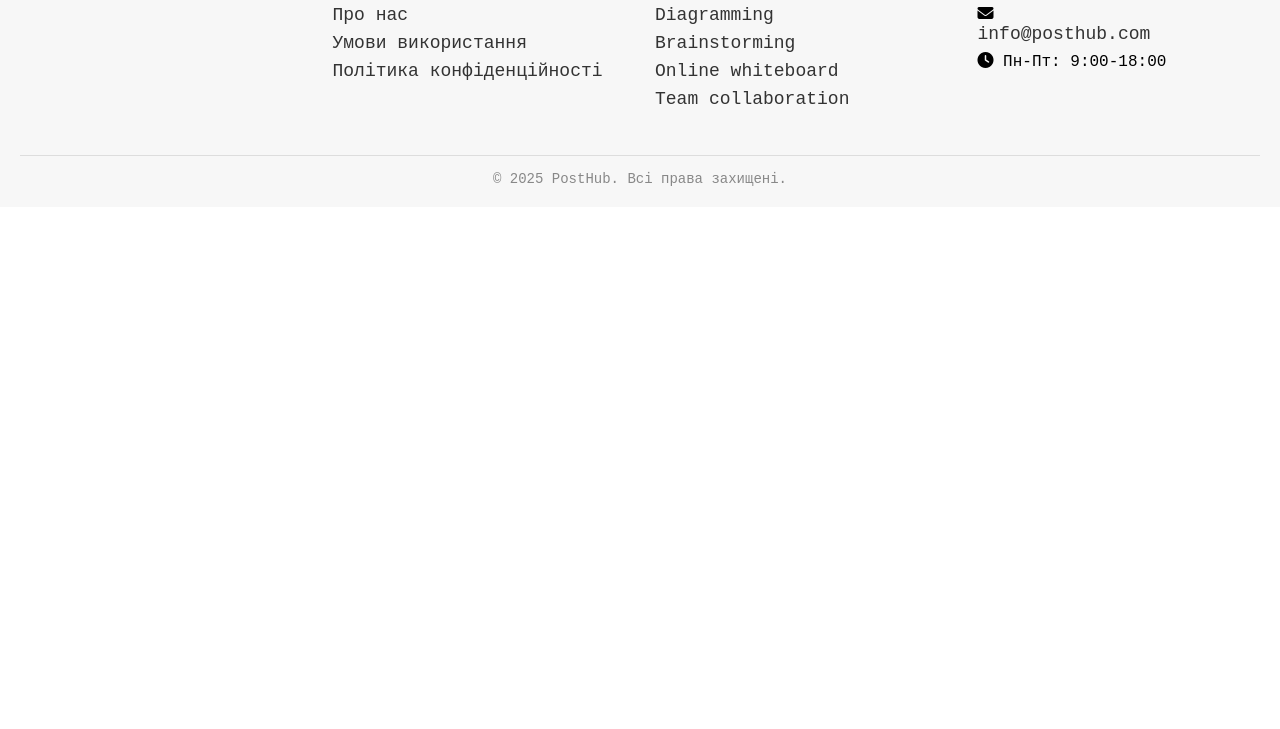
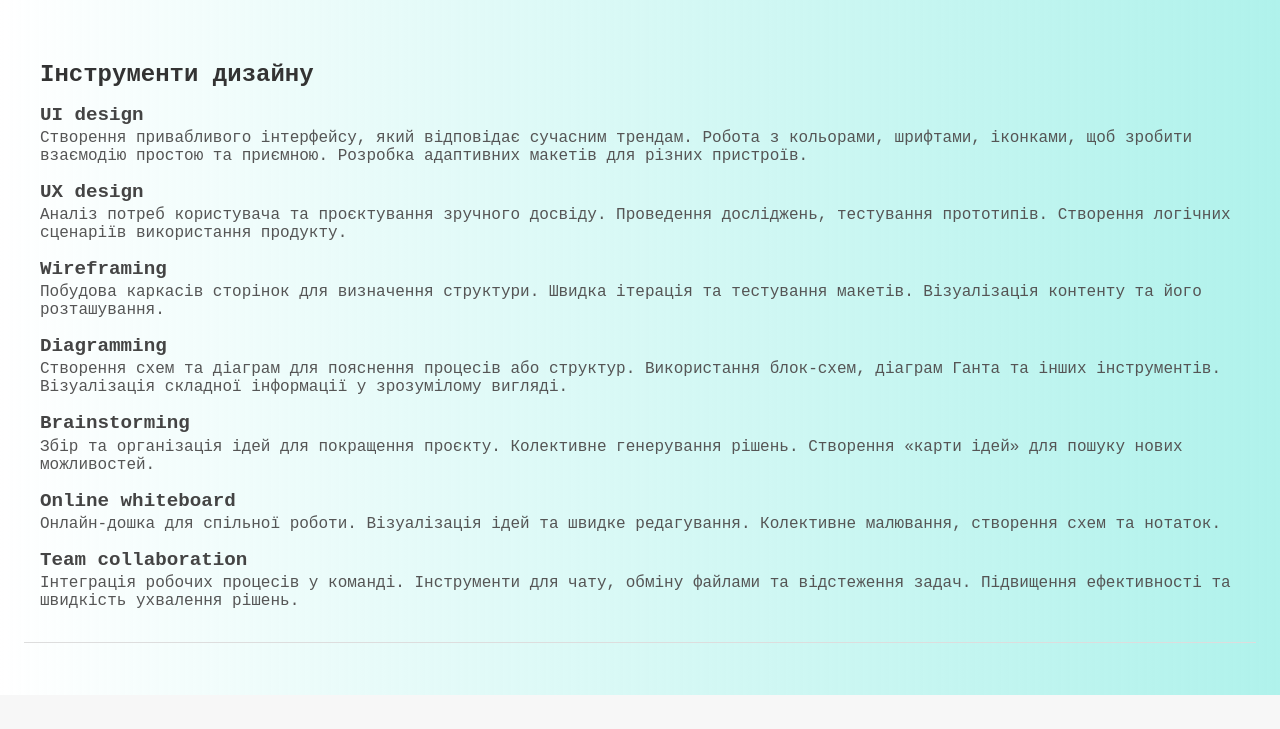
Before and after one commit to Georg2005/Dyploma, a plain HTML site: page test.html in a window 1280 px wide. Shown: the part 593-1322 px from the top of the page. Before the commit the page ends 800 px from the top, so only its background shows below. Drawn offline with Linux system fonts and the light colour scheme.

Commit message:
final commit

```diff
--- /dev/null
+++ b/data.json
@@ -0,0 +1,47 @@
+ {
+    "aboutUs": {
+      "title": "Про нас",
+      "content": "PostHub – це сучасна онлайн-платформа, створена для зручного обміну оголошеннями та інформацією..."
+    },
+    "termsOfUse": {
+      "title": "Умови використання",
+      "content": "Тут ви знайдете всі правила користування сайтом PostHub..."
+    },
+    "privacyPolicy": {
+      "title": "Політика конфіденційності",
+      "content": "Наша політика конфіденційності пояснює, як ми збираємо, використовуємо та захищаємо ваші дані..."
+    },
+    "designTools": {
+      "title": "Інструменти дизайну",
+      "items": [
+        {
+          "name": "UI design",
+          "description": "Створення привабливого інтерфейсу, який відповідає сучасним трендам. Робота з кольорами, шрифтами, іконками, щоб зробити взаємодію простою та приємною. Розробка адаптивних макетів для різних пристроїв."
+        },
+        {
+          "name": "UX design",
+          "description": "Аналіз потреб користувача та проєктування зручного досвіду. Проведення досліджень, тестування прототипів. Створення логічних сценаріїв використання продукту."
+        },
+        {
+          "name": "Wireframing",
+          "description": "Побудова каркасів сторінок для визначення структури. Швидка ітерація та тестування макетів. Візуалізація контенту та його розташування."
+        },
+        {
+          "name": "Diagramming",
+          "description": "Створення схем та діаграм для пояснення процесів або структур. Використання блок-схем, діаграм Ганта та інших інструментів. Візуалізація складної інформації у зрозумілому вигляді."
+        },
+        {
+          "name": "Brainstorming",
+          "description": "Збір та організація ідей для покращення проєкту. Колективне генерування рішень. Створення «карти ідей» для пошуку нових можливостей."
+        },
+        {
+          "name": "Online whiteboard",
+          "description": "Онлайн-дошка для спільної роботи. Візуалізація ідей та швидке редагування. Колективне малювання, створення схем та нотаток."
+        },
+        {
+          "name": "Team collaboration",
+          "description": "Інтеграція робочих процесів у команді. Інструменти для чату, обміну файлами та відстеження задач. Підвищення ефективності та швидкість ухвалення рішень."
+        }
+      ]
+    }
+  }
--- a/script_ad.js
+++ b/script_ad.js
@@ -50,7 +50,6 @@ function renderAds(ads) {
   const oldTitle = document.querySelector(".ads-category-title");
   if (oldTitle) oldTitle.remove();
 
-  // Категорія виводиться один раз
   if (currentCategory) {
     const categoryTitle = document.createElement("h2");
     categoryTitle.className = "ads-category-title";
@@ -65,7 +64,6 @@ function renderAds(ads) {
     const card = document.createElement("div");
     card.className = "ad-card";
 
-    // Слайдер зображень
     let sliderImages = ad.images
       .map(
         (img, index) => `
@@ -86,7 +84,6 @@ function renderAds(ads) {
        </div>
      `;
 
-    // Контент оголошення
     const content = `
        <div class="ad-card-content">
          <div class="ad-title">${ad.title}</div>
@@ -100,7 +97,6 @@ function renderAds(ads) {
     container.appendChild(card);
   });
 
-  // Логіка слайдера для кожного оголошення
   document.querySelectorAll(".ad-slider").forEach((slider) => {
     const images = slider.querySelectorAll("img");
     let current = 0;
--- a/test.html
+++ b/test.html
@@ -25,10 +25,10 @@
       </div>
     </nav>
     <main>
-      <div class="text">
-        <h2>Ця сторінка ще знаходиться на стадії розробки.</h2>
-        <p>Вибачте за тимчасові незручності!</p>
-      </div>
+      <div id="about" class="section"></div>
+      <div id="rules" class="section"></div>
+      <div id="politicy" class="section"></div>
+      <div id="design-tools" class="section"></div>
     </main>
     <footer class="footer" id="contact">
       <div class="footer-columns">
@@ -65,14 +65,14 @@
         <div class="footer-column">
           <h4>Інструменти дизайну</h4>
           <ul>
-            <li><a href="test.html#ui-design">UI design</a></li>
-            <li><a href="test.html#ux-design">UX design</a></li>
-            <li><a href="test.html#wireframing">Wireframing</a></li>
-            <li><a href="test.html#diagramming">Diagramming</a></li>
-            <li><a href="test.html#brainstorming">Brainstorming</a></li>
-            <li><a href="test.html#online-whiteboard">Online whiteboard</a></li>
+            <li><a href="test.html#design-tools">UI design</a></li>
+            <li><a href="test.html#design-tools">UX design</a></li>
+            <li><a href="test.html#design-tools">Wireframing</a></li>
+            <li><a href="test.html#design-tools">Diagramming</a></li>
+            <li><a href="test.html#design-tools">Brainstorming</a></li>
+            <li><a href="test.html#design-tools">Online whiteboard</a></li>
             <li>
-              <a href="test.html#team-collaboration">Team collaboration</a>
+              <a href="test.html#design-tools">Team collaboration</a>
             </li>
           </ul>
         </div>
--- a/test.js
+++ b/test.js
@@ -1,4 +1,5 @@
-document.addEventListener("DOMContentLoaded", function () {
+document.addEventListener("DOMContentLoaded", () => {
+  // Код для бургер-меню
   const hamburger = document.getElementById("hamburger");
   const navLinks = document.getElementById("navLinks");
 
@@ -6,4 +7,44 @@ document.addEventListener("DOMContentLoaded", function () {
     this.classList.toggle("active");
     navLinks.classList.toggle("active");
   });
+
+  // Завантаження даних з JSON
+  fetch("data.json")
+    .then((response) => response.json())
+    .then((data) => {
+      const aboutDiv = document.getElementById("about");
+      aboutDiv.innerHTML = `
+        <h2>${data.aboutUs.title}</h2>
+        <p>${data.aboutUs.content}</p>
+      `;
+
+      const rulesDiv = document.getElementById("rules");
+      rulesDiv.innerHTML = `
+        <h2>${data.termsOfUse.title}</h2>
+        <p>${data.termsOfUse.content}</p>
+      `;
+
+      const policyDiv = document.getElementById("politicy");
+      policyDiv.innerHTML = `
+        <h2>${data.privacyPolicy.title}</h2>
+        <p>${data.privacyPolicy.content}</p>
+      `;
+
+      const toolsDiv = document.getElementById("design-tools");
+      const toolsList = data.designTools.items
+        .map(
+          (tool) => `
+            <div class="tool-item">
+              <h3>${tool.name}</h3>
+              <p>${tool.description}</p>
+            </div>
+          `
+        )
+        .join("");
+      toolsDiv.innerHTML = `
+        <h2>${data.designTools.title}</h2>
+        ${toolsList}
+      `;
+    })
+    .catch((error) => console.error("Помилка завантаження JSON:", error));
 });
--- a/test_style.css
+++ b/test_style.css
@@ -22,7 +22,6 @@ main {
   display: flex;
   align-items: center;
   justify-content: space-between;
-  background-color: #fff;
   padding: 10px 20px;
   border-bottom: 2px solid #ccc;
 }
@@ -96,9 +95,31 @@ main {
   transform: rotate(-45deg) translate(5px, -5px);
 }
 
-.text {
-  display: inline-block;
-  margin: 20px;
+.section {
+  margin: 2rem auto;
+  padding: 1rem;
+  max-width: 1200px;
+  border-bottom: 1px solid #ddd;
+}
+
+.section h2 {
+  margin-bottom: 0.5rem;
+  color: #333;
+}
+
+.tool-item {
+  margin: 1rem 0;
+}
+
+.tool-item h3 {
+  margin: 0;
+  font-size: 1.2rem;
+  color: #444;
+}
+
+.tool-item p {
+  margin: 0.2rem 0 0.8rem;
+  color: #555;
 }
 
 .footer {
```
Also changed, not shown: ad.html (+7 -7 lines), index.html (+7 -7 lines).
